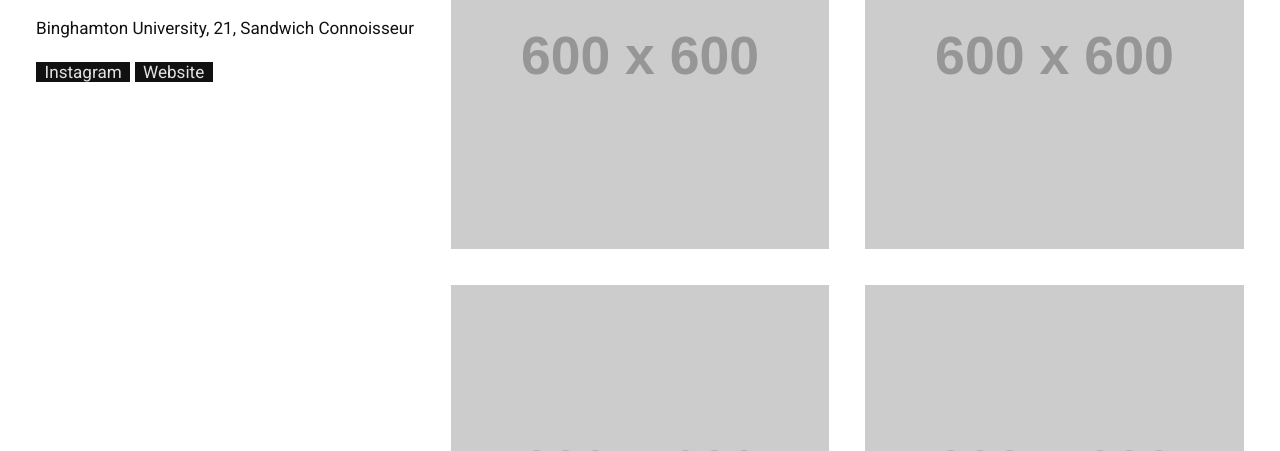
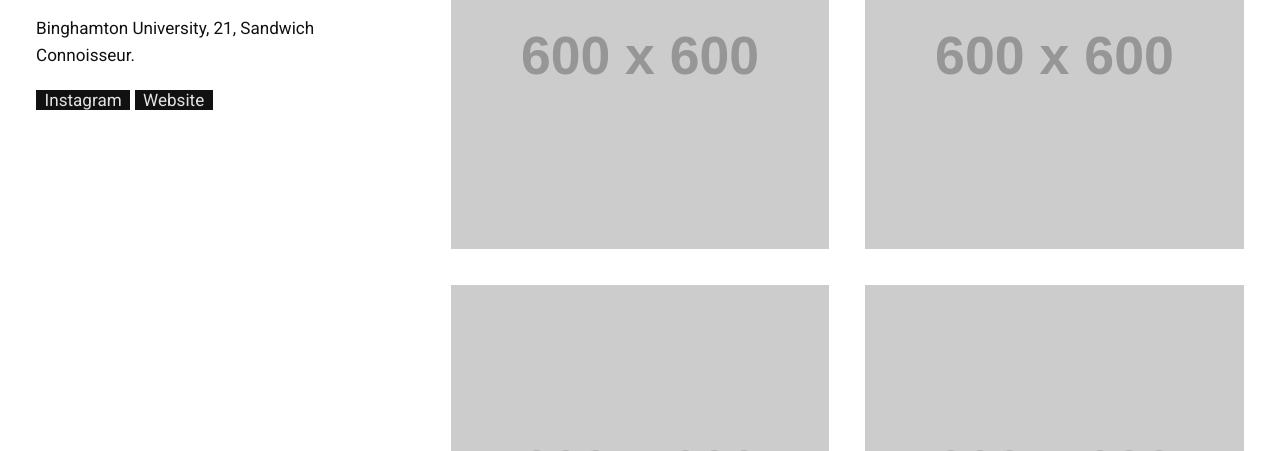
Before and after one commit to Binghamton-University-Design/class-web-journal-kbshafkowitz, a plain HTML site: page alt-index.html in a window 1280 px wide. Shown: the part 649-1100 px from the top of the page. Drawn offline with nearby package versions, Linux system fonts and the light colour scheme; placeholder pictures from the web are drawn by us.

Commit message:
Summary
period

```diff
--- a/alt-index.html
+++ b/alt-index.html
@@ -32,7 +32,7 @@
 							</div>
 							<div class="half">
 								<h4>Kayla Shafkowitz</h4>
-								<p>Binghamton University, 21, Sandwich Connoisseur</p>
+								<p>Binghamton University, 21, Sandwich Connoisseur.</p>
 								<p>
 									<a href="https://www.instagram.com/kaysh.arts/">Instagram</a> <a href="https://kaylashafkowitz.com/" target="_blank">Website</a>
 								</p>
```
